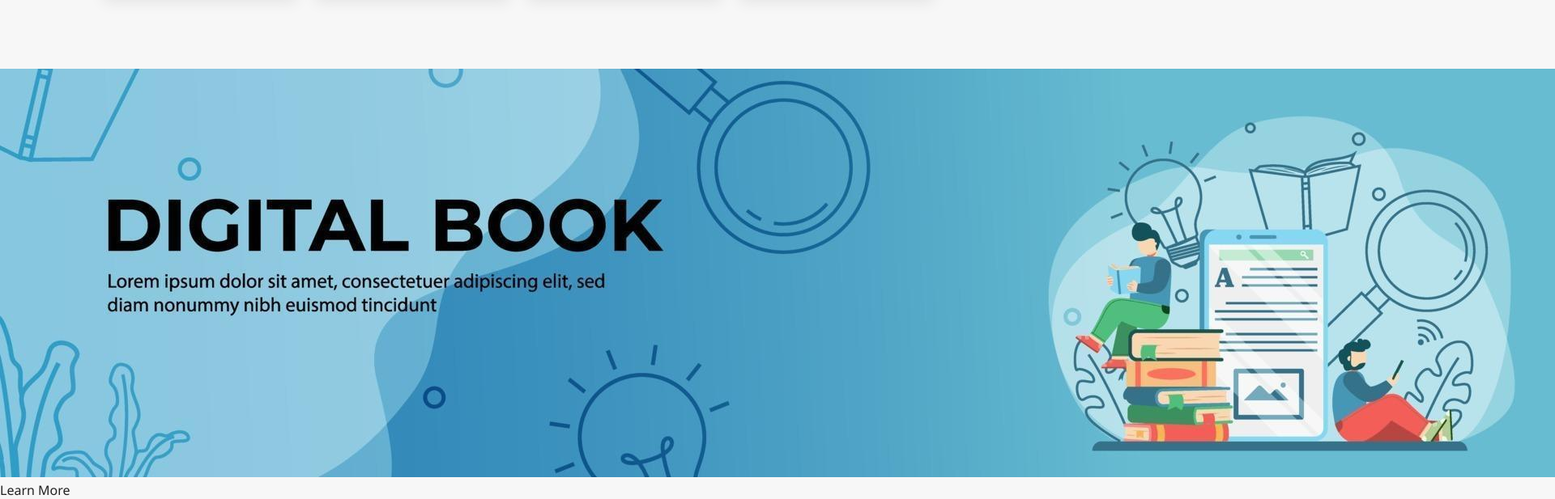
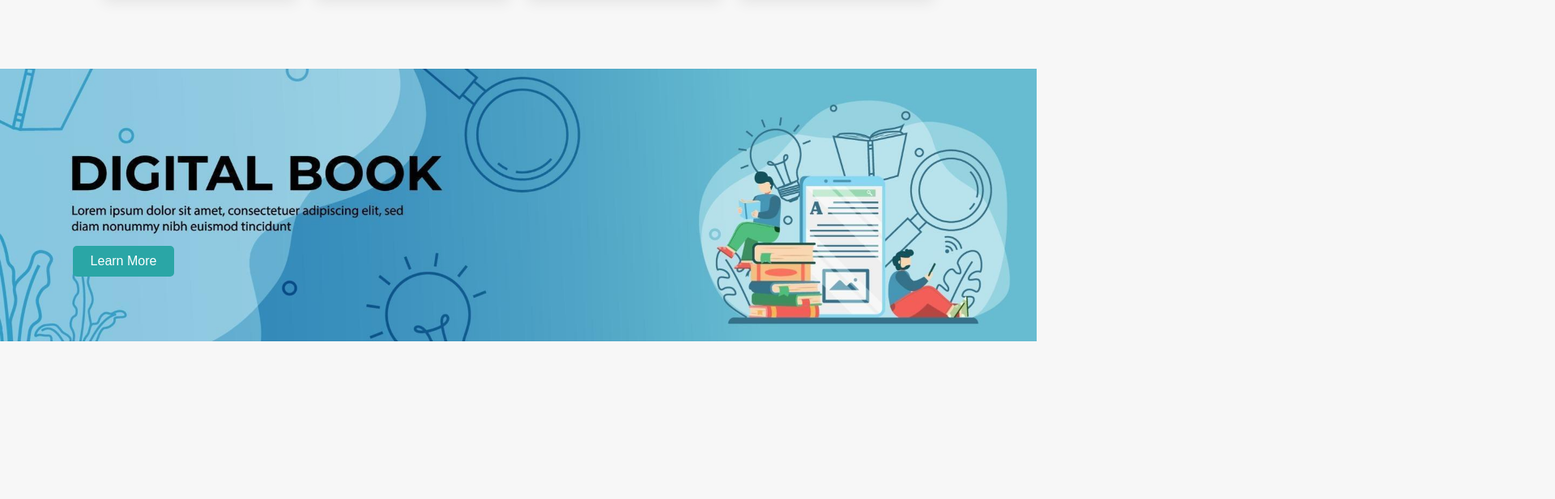
Before and after one commit to amalabualrob/WebProject-Amal-Suad, a plain HTML site: page index.html in a window 1280 px wide. Shown: the part 3541-4158 px from the top of the page at 81% size, 1920 px wide, since content can reach past the window. After the commit the page ends 3963 px from the top, so only its background shows below. Drawn offline with Linux system fonts and the light colour scheme.

Commit message:
banner css

```diff
--- a/index.html
+++ b/index.html
@@ -207,7 +207,7 @@
       margin: 0 auto;
     }
 
-    /* scroll area */
+
     .scroll-wrap{
       display:flex;
       align-items:stretch;
@@ -296,7 +296,7 @@
     }
     .btn:hover{background:rgba(10,167,154,0.06)}
 
-    /* scroll arrow buttons */
+
     .nav-btn{
       position:absolute;
       top:50%;
@@ -336,7 +336,6 @@
         display: none !important;
     }
 
-    /*reviews*/
 .reviews{
   display: flex;
   flex-direction: column;
@@ -444,6 +443,31 @@
     flex-wrap: wrap;
   }
 }
+
+.banner {
+    position: relative;
+    width: 100%;
+}
+
+.banner img {
+    width: 100%;
+    display: block;
+}
+
+.learn-more {
+    position: absolute;
+    top: 65%;
+    left: 7%;
+
+    background-color: #2aa6a6;
+    color: white;
+    padding: 10px 22px;
+    border-radius: 5px;
+    font-size: 16px;
+    font-family: Arial, sans-serif;
+    cursor: pointer;
+}
+
     </style>
 </head>
 <body>
```
